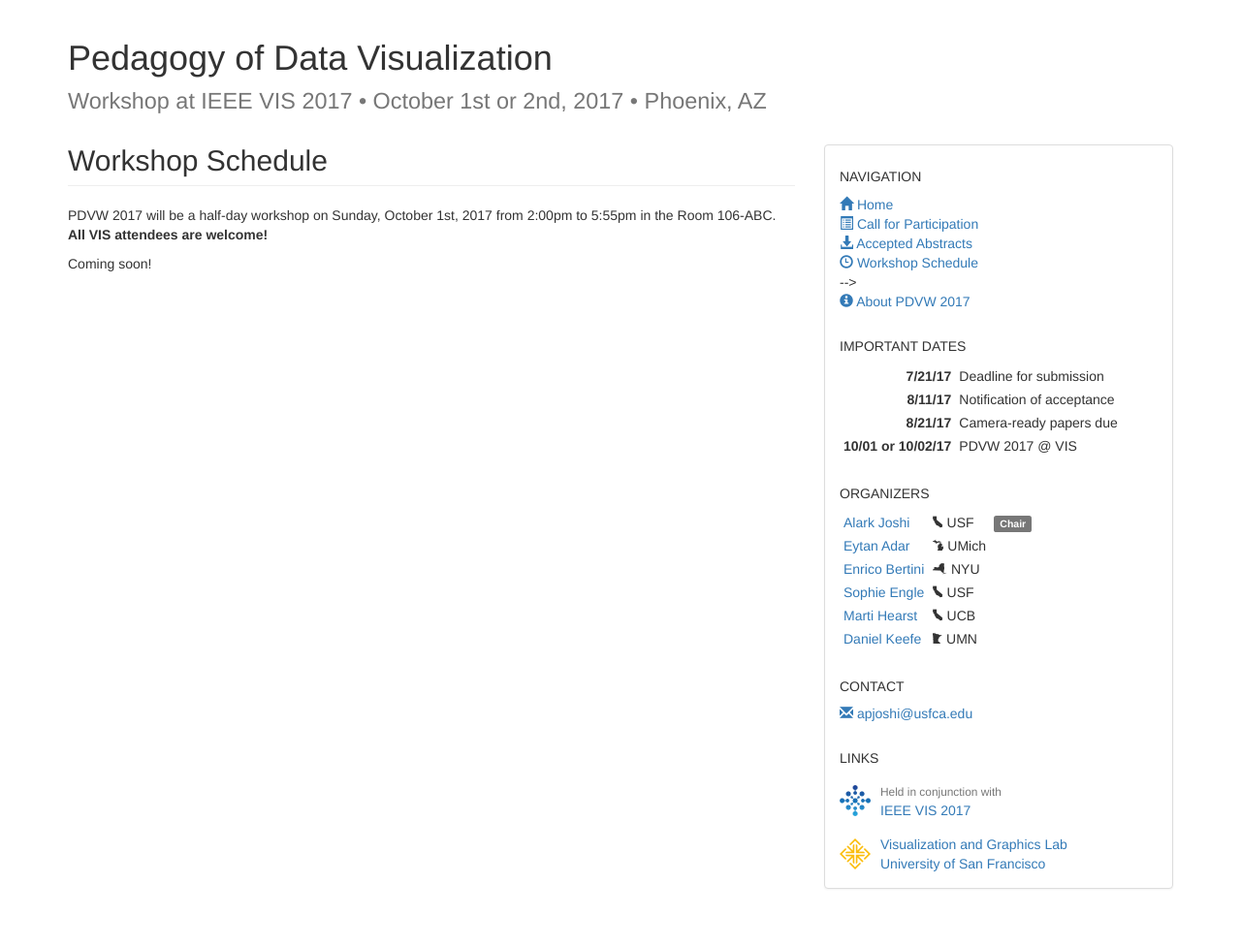
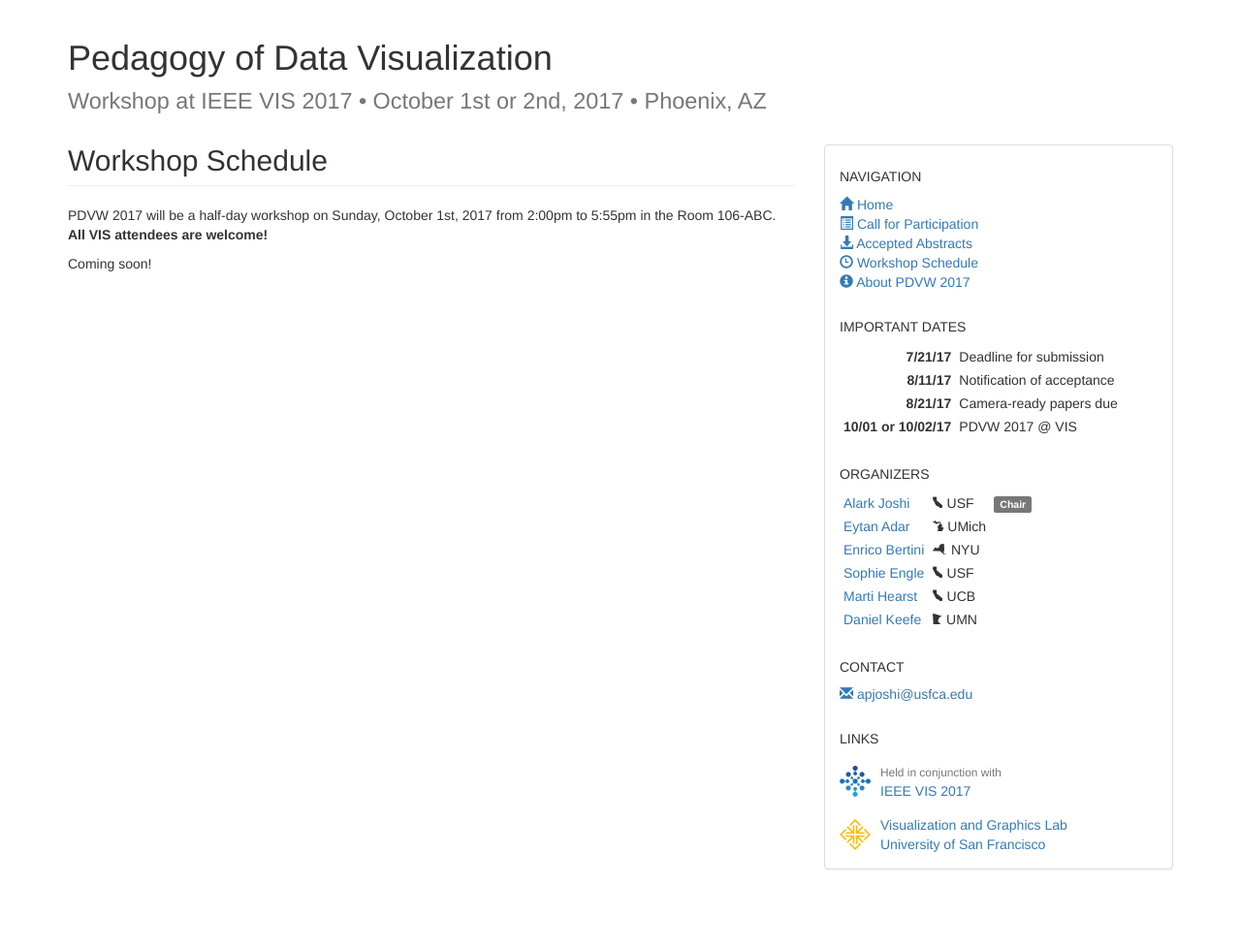
Before and after one commit to usfvgl/pdvw, a Jekyll site: the page built from 2017/schedule.html, in a window 1280 px wide. Shown: the whole page at 97% size. Built offline with Jekyll 4.4.1, drawn with Linux system fonts in a browser that asks for light colours.

Commit message:
Missed a comment
:|

```diff
--- a/_layouts/pdvw2017.html
+++ b/_layouts/pdvw2017.html
@@ -41,7 +41,7 @@
                 <li><a href="{{ sitebase }}/2017/index.html"><span class="glyphicon glyphicon-home"></span></a> <a href="{{ sitebase }}/2017/index.html">Home</a></li>
                 <li><a href="{{ sitebase }}/2017/cfp.html"><span class="glyphicon glyphicon-list-alt"></span></a> <a href="{{ sitebase }}/2017/cfp.html">Call for Participation</a></li>
                 <li><a href="{{ sitebase }}/2017/abstracts.html"><span class="glyphicon glyphicon-download-alt"></span></a> <a href="{{ sitebase }}/2017/abstracts.html">Accepted Abstracts</a></li>
-                <li><a href="{{ sitebase }}/2017/schedule.html"><span class="glyphicon glyphicon-time"></span></a> <a href="{{ sitebase }}/2017/schedule.html">Workshop Schedule</a></li> -->
+                <li><a href="{{ sitebase }}/2017/schedule.html"><span class="glyphicon glyphicon-time"></span></a> <a href="{{ sitebase }}/2017/schedule.html">Workshop Schedule</a></li>
                 <li><a href="{{ sitebase }}/2017/about.html"><span class="glyphicon glyphicon-info-sign"></span></a> <a href="{{ sitebase }}/2017/about.html">About PDVW 2017</a></li>
               </ul>
 
```
